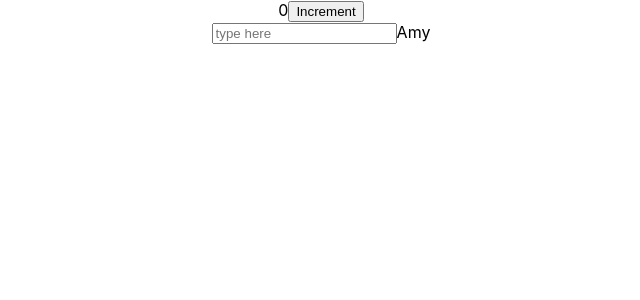
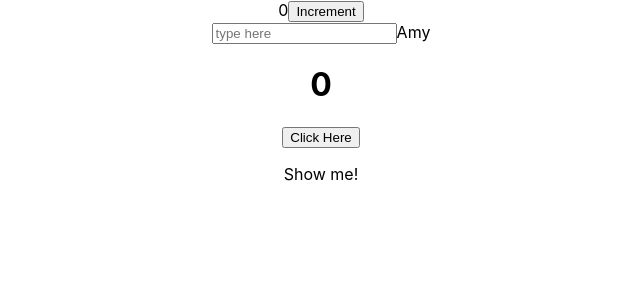
Before and after one commit to AmyFong82/react-hooks, a React (Create React App) app: page / in a window 1280 px wide. Shown: the top 300 px of the page, without its empty margins (319-959 px from the left). Built offline with nearby package versions, Linux system fonts and the light colour scheme.

Commit message:
added showText instance in the component.

```diff
--- a/src/App.js
+++ b/src/App.js
@@ -1,12 +1,14 @@
 import './App.css';
 import StateCounter from './StateCounter';
 import TextOnChange from './TextOnChange';
+import TwoUseStates from './TwoUseStates';
 
 function App() {
   return (
     <div className="App">
       <StateCounter />
       <TextOnChange />
+      <TwoUseStates />
     </div>
   );
 }
--- a/src/TwoUseStates.js
+++ b/src/TwoUseStates.js
@@ -15,6 +15,8 @@ const TwoUseStates = () => {
       >
         Click Here
       </button>
+
+      {showText && <p>Show me!</p>}
     </div>
   )
 }
```
